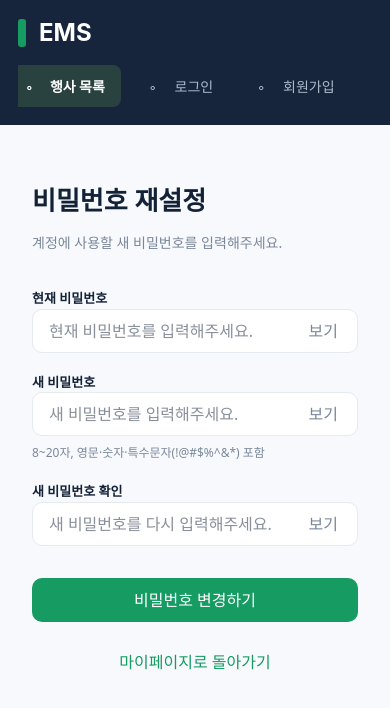
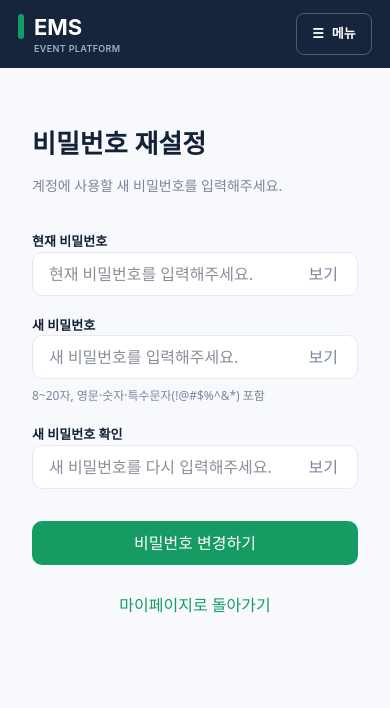
Before and after one commit to OZA-bot-droid/ems, a React (Vite) app in the folder frontend/: page /password/change in a window 390 px wide. Shown: the top 708 px of the page. Built offline with nearby package versions, Linux system fonts and the light colour scheme.

Commit message:
미디어쿼리 모바일 페이지 메뉴 레이아웃 수정

```diff
--- a/frontend/src/components/layout/LegacyHeader.jsx
+++ b/frontend/src/components/layout/LegacyHeader.jsx
@@ -1,5 +1,5 @@
-import { useState } from 'react';
-import { Link, useNavigate } from 'react-router-dom';
+import { useEffect, useState } from 'react';
+import { Link, useLocation, useNavigate } from 'react-router-dom';
 import { useAuth } from '../../features/member/hooks/useAuth';
 
 import { mapClassNames } from '../../styles/classNames.js';
@@ -44,12 +44,17 @@ const MENUS = {
 function RoleHeader({ role, activePage }) {
   const menu = MENUS[role];
   const navigate = useNavigate();
+  const location = useLocation();
 
-  // 기존 AuthContext의 로그아웃 메서드를 재사용한다.
   const { accessToken, logout } = useAuth();
 
-  // 연속 클릭에 의한 중복 로그아웃 요청 방지
+  const [mobileOpen, setMobileOpen] = useState(false);
   const [loggingOut, setLoggingOut] = useState(false);
+
+  // 페이지 이동이 완료되면 모바일 메뉴 자동 닫기
+  useEffect(() => {
+    setMobileOpen(false);
+  }, [location.pathname, location.search]);
 
   const handleLogout = async () => {
     if (loggingOut) return;
@@ -57,53 +62,79 @@ function RoleHeader({ role, activePage }) {
     setLoggingOut(true);
 
     try {
-      // 서버 Refresh Token 세션 무효화 요청
-      // AuthContext에서 Access Token 및 로그인 상태 정리
       await logout();
     } catch (error) {
-      // 서버 요청 실패 시 AuthContext는 로컬 상태를 정리한다.
-      // 단, 서버 세션 무효화까지 성공한 것은 아닐 수 있다.
       console.error('로그아웃 요청 실패:', error);
       alert('서버 로그아웃 요청에 실패했습니다.');
     } finally {
       setLoggingOut(false);
-
-      // 뒤로 가기로 보호 화면에 복귀하지 않도록 replace 사용
+      setMobileOpen(false);
       navigate('/login', { replace: true });
     }
   };
 
   return (
     <header className={cx('app-sidebar-header')} data-role={role}>
-      <Link className={cx('registration-brand')} href="/" aria-label="EMS 홈">
+      {/* 데스크톱 브랜드 / 모바일 상단 바 */}
+      <div className={cx('header-top')}>
+        <div className={cx('brand-area')}>
+          <Link className={cx('registration-brand')} to="/home" aria-label="EMS 홈">
             <span />
             EMS
           </Link>
 
           <p className={cx('registration-platform')}>EVENT PLATFORM</p>
+        </div>
 
+        {/* 모바일에서만 노출되는 메뉴 버튼 */}
+        <button
+          type="button"
+          className={cx('mobile-menu-toggle')}
+          aria-controls="ems-mobile-navigation"
+          aria-expanded={mobileOpen}
+          aria-label={mobileOpen ? '메뉴 닫기' : '메뉴 열기'}
+          onClick={() => setMobileOpen((prev) => !prev)}
+        >
+          <span aria-hidden="true">{mobileOpen ? '✕' : '☰'}</span>
+          <span>{mobileOpen ? '닫기' : '메뉴'}</span>
+        </button>
+      </div>
+
+      {/* 데스크톱에서는 항상 표시, 모바일에서는 접기 */}
+      <div
+        id="ems-mobile-navigation"
+        className={cx(`mobile-menu-panel ${mobileOpen ? 'is-open' : ''}`)}
+      >
         <p className={cx('registration-nav-heading')}>{menu.heading}</p>
 
         <nav className={cx('registration-nav')} aria-label={`${role} 주 메뉴`}>
-        {menu.items.map(({ id, label, href }) =>
-          href === null ? (
-            <span className={cx('is-disabled')} aria-disabled="true" key={id}>
+          {menu.items.map(({ id, label, href }) => {
+            const isActive = activePage === id;
+
+            // 경로가 아직 구현되지 않은 메뉴
+            if (!href || href === '#') {
+              return (
+                <span key={id} className={cx('is-disabled')} aria-disabled="true">
                   ◦　 {label}
                 </span>
-          ) : (
+              );
+            }
+
+            return (
               <Link
-              aria-current={activePage === id ? 'page' : undefined}
-              className={cx(activePage === id ? 'is-active' : '')}
+                key={id}
                 to={href}
-              key={id}
+                aria-current={isActive ? 'page' : undefined}
+                className={cx(isActive ? 'is-active' : '')}
+                onClick={() => setMobileOpen(false)}
               >
                 ◦　 {label}
               </Link>
-          ),
-        )}
+            );
+          })}
         </nav>
 
-      {/* 로그인 상태에서만 로그아웃 버튼 표시 */}
+        {/* 로그인 사용자의 로그아웃 메뉴 */}
         {accessToken && (
           <div className={cx('registration-logout')}>
             <button type="button" onClick={handleLogout} disabled={loggingOut}>
@@ -111,6 +142,7 @@ function RoleHeader({ role, activePage }) {
             </button>
           </div>
         )}
+      </div>
     </header>
   );
 }
--- a/frontend/src/components/layout/header.module.scss
+++ b/frontend/src/components/layout/header.module.scss
@@ -130,6 +130,28 @@
   padding: 35px 35px 24px;
 }
 
+// ========================================
+// Header 반응형 공통 구성
+// ========================================
+
+.header-top {
+  display: block;
+}
+
+.brand-area {
+  min-width: 0;
+}
+
+.mobile-menu-toggle {
+  // 데스크톱에서는 메뉴 버튼 숨김
+  display: none;
+}
+
+.mobile-menu-panel {
+  // 데스크톱에서는 항상 메뉴 표시
+  display: block;
+}
+
 /* 1024px 이상에서만 적용 */
 @media (min-width: 1024px) {
   .app-sidebar-header {
@@ -138,40 +160,236 @@
   }
 }
 
+/* ========================================
+ * EMS Mobile Header
+ * 760px 이하
+ *
+ * - ADMIN 기준 타이포그래피 유지
+ * - 가로 스크롤 메뉴 제거
+ * - 상단 Header + 접이식 메뉴 구성
+ * - 본문 전체 너비 사용
+ * ======================================== */
+
 @media (max-width: 760px) {
   .app-shell {
+    display: block;
+
+    width: 100%;
     height: auto;
-    min-height: 100vh;
+    min-height: 100dvh;
+
     overflow: visible;
+  }
+
+  // 모바일 Header 전체
+  .app-sidebar-header {
+    width: 100%;
+    min-width: 0;
+    height: auto;
+    min-height: 0;
+
+    padding: 0;
+
+    position: relative;
+    overflow: visible;
+
+    background: var(--ems-sidebar);
+    color: #fff;
+  }
+
+  // 상단 브랜드 + 메뉴 버튼
+  .header-top {
+    display: flex;
+    align-items: center;
+    justify-content: space-between;
+
+    width: 100%;
+    min-height: 68px;
+
+    padding: 12px 18px;
+    gap: 16px;
+  }
+
+  .brand-area {
+    display: flex;
+    flex-direction: column;
+    justify-content: center;
+
+    min-width: 0;
+  }
+
+  .registration-brand {
+    display: flex;
+    align-items: center;
+
+    gap: 10px;
+    font-size: 22px;
+    line-height: 28px;
+
+    span {
+      width: 6px;
+      height: 25px;
+    }
+  }
+
+  .registration-platform {
+    display: block;
+
+    margin: 1px 0 0 16px;
+
+    font-size: 9px;
+    line-height: 14px;
+  }
+
+  // 모바일 메뉴 토글 버튼
+  .mobile-menu-toggle {
+    display: flex;
+    align-items: center;
+    justify-content: center;
+
+    gap: 8px;
+
+    min-width: 76px;
+    min-height: 42px;
+
+    padding: 0 12px;
+
+    border: 1px solid rgba(255, 255, 255, 0.25);
+    border-radius: 8px;
+
+    background: transparent;
+    color: #fff;
+
+    font-family: inherit;
+    font-size: 13px;
+    font-weight: 600;
+
+    cursor: pointer;
+
+    &:hover {
+      background: rgba(255, 255, 255, 0.08);
+    }
+
+    &:focus-visible {
+      outline: 2px solid #fff;
+      outline-offset: 3px;
+    }
+  }
+
+  // 메뉴 기본 상태: 접힘
+  .mobile-menu-panel {
+    display: none;
+
+    width: 100%;
+    padding: 16px 18px 20px;
+
+    border-top: 1px solid rgba(255, 255, 255, 0.12);
+  }
+
+  // 메뉴가 열린 상태
+  .mobile-menu-panel.is-open {
     display: block;
   }
 
-  .app-sidebar-header {
-    height: auto;
-    min-height: 0;
-    overflow: visible;
-    padding: 15px 18px;
+  // ADMIN / USER / COMMON 제목
+  .registration-nav-heading {
+    display: block;
+
+    margin: 0 0 14px;
+
+    font-size: 11px;
+    font-weight: 600;
+    line-height: 18px;
+
+    color: #8fa2b7;
   }
 
-  .registration-platform,
-  .registration-nav-heading,
-  .registration-sidebar-note {
-    display: none;
+  // 모바일 메뉴: 세로 정렬
+  .registration-nav {
+    display: grid;
+    grid-template-columns: minmax(0, 1fr);
+
+    gap: 6px;
+    margin: 0;
+    padding: 0;
+
+    overflow: visible;
+
+    a,
+    .is-disabled {
+      display: flex;
+      align-items: center;
+
+      width: 100%;
+      min-width: 0;
+      min-height: 44px;
+
+      margin: 0;
+      padding: 0 14px;
+
+      border-radius: 8px;
+
+      font-family: inherit;
+      font-size: 14px;
+      font-weight: 400;
+      line-height: 20px;
+
+      color: #adbacc;
+      white-space: nowrap;
+    }
+
+    a {
+      &:hover,
+      &.is-active {
+        color: #fff;
+      }
+
+      &.is-active {
+        background: #29423f;
+        font-weight: 700;
+      }
+    }
   }
 
-  .registration-nav {
-    display: flex;
-    overflow-x: auto;
-    gap: 20px;
+  // 모바일 로그아웃
+  .registration-logout {
     margin-top: 14px;
-    padding-bottom: 3px;
+    padding-top: 14px;
+
+    border-top: 1px solid rgba(255, 255, 255, 0.15);
+
+    button {
+      width: 100%;
+      min-height: 44px;
+      padding: 10px 14px;
+    }
+  }
+
+  // Header 아래 전체 너비 본문
+  .registration-main,
+  .app-main-content {
+    width: 100%;
+    min-width: 0;
+    min-height: 0;
+
+    overflow: visible;
+    padding: 24px 18px;
+  }
+}
+
+// 작은 모바일 추가 조정
+@media (max-width: 380px) {
+  .header-top {
+    padding: 10px 14px;
+  }
+
+  .mobile-menu-panel {
+    padding: 14px;
   }
 
   .registration-main,
   .app-main-content {
-    min-height: auto;
-    overflow: visible;
-    padding: 27px 18px;
+    padding: 20px 14px;
   }
 }
 
```
Lines whose indentation alone changed are shown as unchanged.
